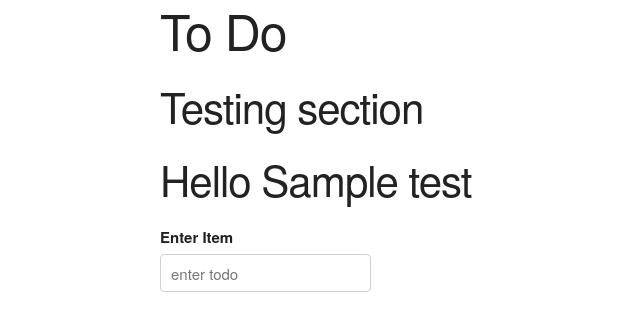
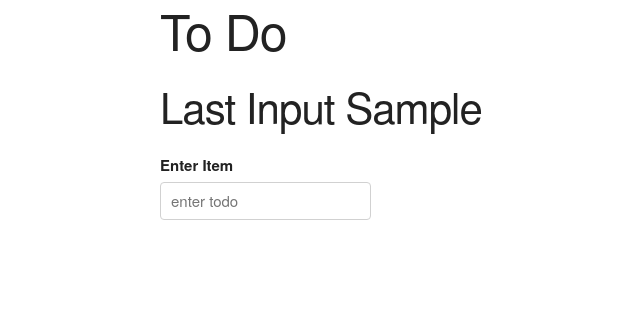
Before and after one commit to Bbouley/todo-app-flaskr, a Flask app: template templates/index.html in a window 1280 px wide. Shown: the top 331 px of the page, without its empty margins (0-640 px from the left). Run offline with Flask 2, Linux system fonts and the light colour scheme; the template is opened without the code that fills it: most values are stand-ins (such as "Sample title", 1, 10 or a date in 2020).

Commit message:
added in db functions and edited index route

```diff
--- a/app.py
+++ b/app.py
@@ -3,8 +3,28 @@ from flask import Flask, render_template, g, request
 
 app = Flask(__name__)
 
-def connect_db(data):
+sql_command_create_table = """
+CREATE TABLE entries (
+    id INTEGER PRIMARY KEY autoincrement,
+    content TEXT not null
+    );
+"""
+
+def init_db():
+    connection = sqlite3.connect('todo.db')
+    cursor = connection.cursor()
+    cursor.execute(sql_command_create_table)
+    connection.commit()
+    connection.close()
+
+
+def add_data(item):
     connect = sqlite3.connect('todo.db')
+    print('database opened')
+    connect.execute("INSERT INTO entries (content) VALUES ('{}');".format(item))
+    connect.commit()
+    print ('Records Created')
+    connect.close()
 
 @app.route('/hello')
 def hello_world():
@@ -13,8 +33,9 @@ def hello_world():
 @app.route('/', methods=['GET', 'POST'])
 def index():
     if request.method == 'POST':
-        test = request.form['todoInputName']
-        return render_template('index.html', test=test)
+        inputValue = request.form['todoInputName']
+        add_data(inputValue)
+        return render_template('index.html', lastInput=inputValue)
     return render_template('index.html')
 
 
--- a/schema.sql
+++ b/schema.sql
@@ -1,5 +1,5 @@
 drop table if exists entries;
 create table entries (
-  id integer primary key autoincrement
+  id integer primary key autoincrement,
   content text not null
 );
--- a/templates/index.html
+++ b/templates/index.html
@@ -12,12 +12,10 @@
   <div class="container">
     <h1>To Do</h1>
 
-    <h2>Testing section</h2>
-
-    {% if test %}
-      <h2>Hello {{ test }}</h2>
+    {% if lastInput %}
+      <h2>Last Input {{ lastInput }}</h2>
     {% else %}
-      <h2>Hello World!!</h2>
+      <h2>Nothing Input In this Session yet!!!</h2>
     {% endif %}
 
     <form action="{{ url_for('index') }}" method="post" class="add-entry">
```
Also changed, not shown: README.md, todo.db (added).
